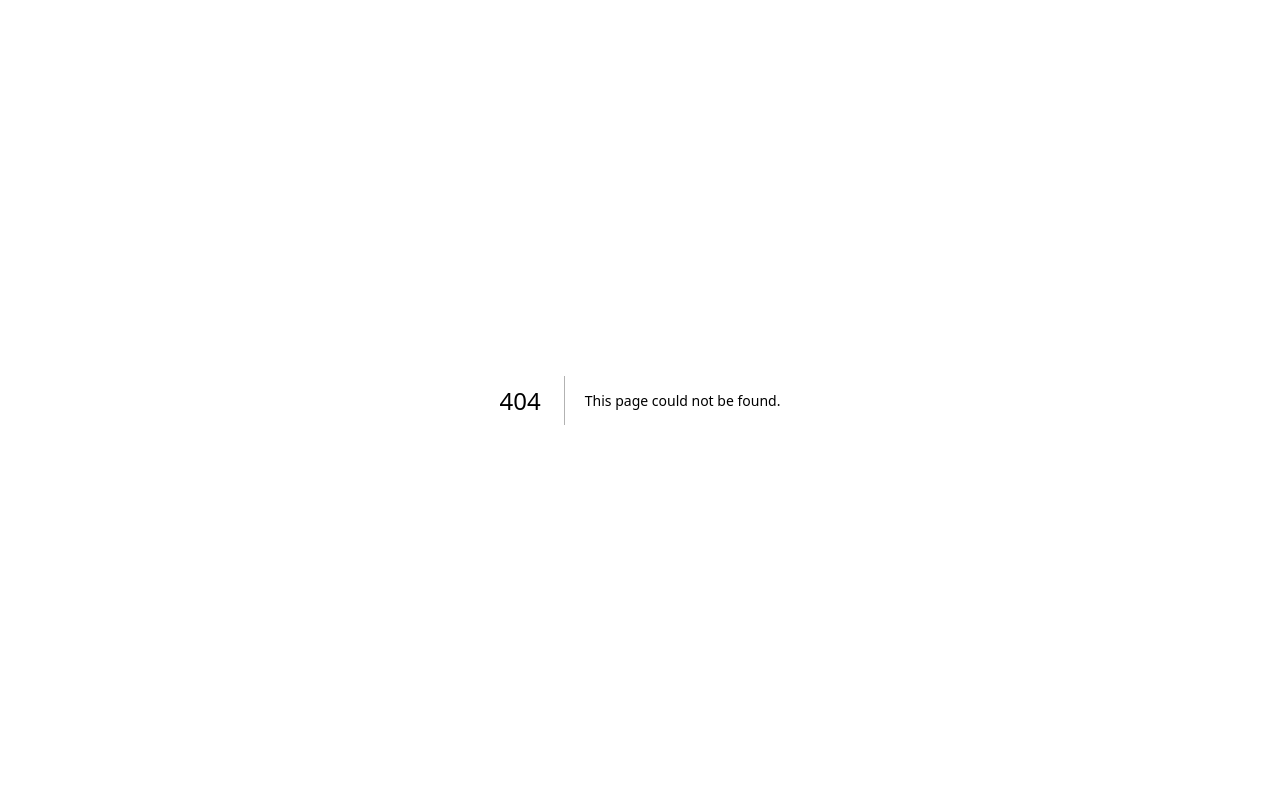
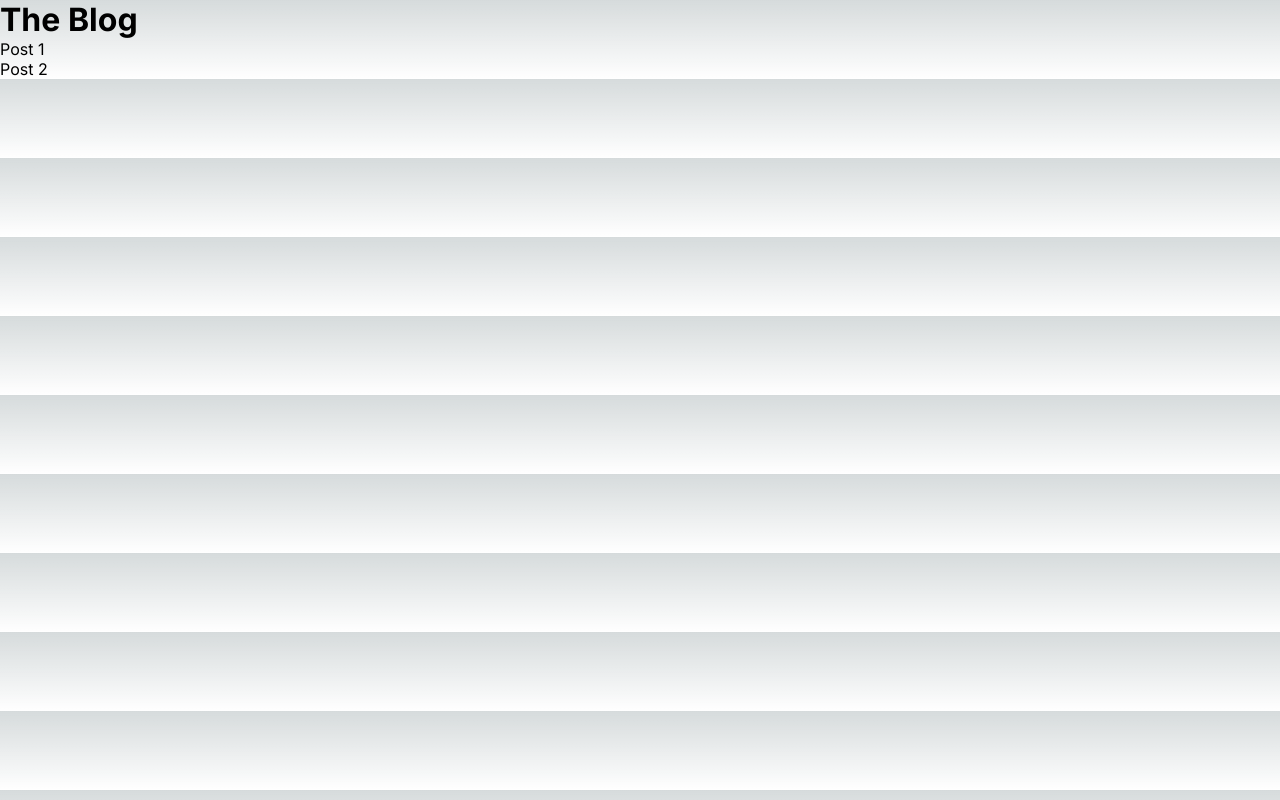
Before and after one commit to shailus1029/nextjs-learning, a Next.js app: page /blog in a window 1280 px wide. Before the commit this address had no page. Built offline with nearby package versions, Linux system fonts and the light colour scheme.

Commit message:
Adding static and dynamic route

```diff
--- /dev/null
+++ b/app/blog/page.tsx
@@ -0,0 +1,16 @@
+import Link from "next/link";
+
+const BlogPage = () => {
+  return (
+    <main>
+      <h1>The Blog</h1>
+      <p>
+        <Link href="/blog/post-1">Post 1</Link>
+      </p>
+      <p>
+        <Link href="/blog/post-2">Post 2</Link>
+      </p>
+    </main>
+  );
+};
+export default BlogPage;
--- a/app/page.tsx
+++ b/app/page.tsx
@@ -1,10 +1,16 @@
 import styles from "./page.module.css";
+import Link from "next/link";
+import Header from "./components/header";
 
 export default function Home() {
   return (
     <main className={styles.main}>
+      <Header />
       <div className={styles.description}>
         <p>Home Page</p>
+        <p>
+          <Link href="/about">About Us</Link>
+        </p>
       </div>
     </main>
   );
```
Also changed, not shown: app/blog/[slug]/page.tsx (added, +9 -0 lines), app/components/header.tsx (added, +9 -0 lines), 1 other file (tests, documents, lock files or other folders).
